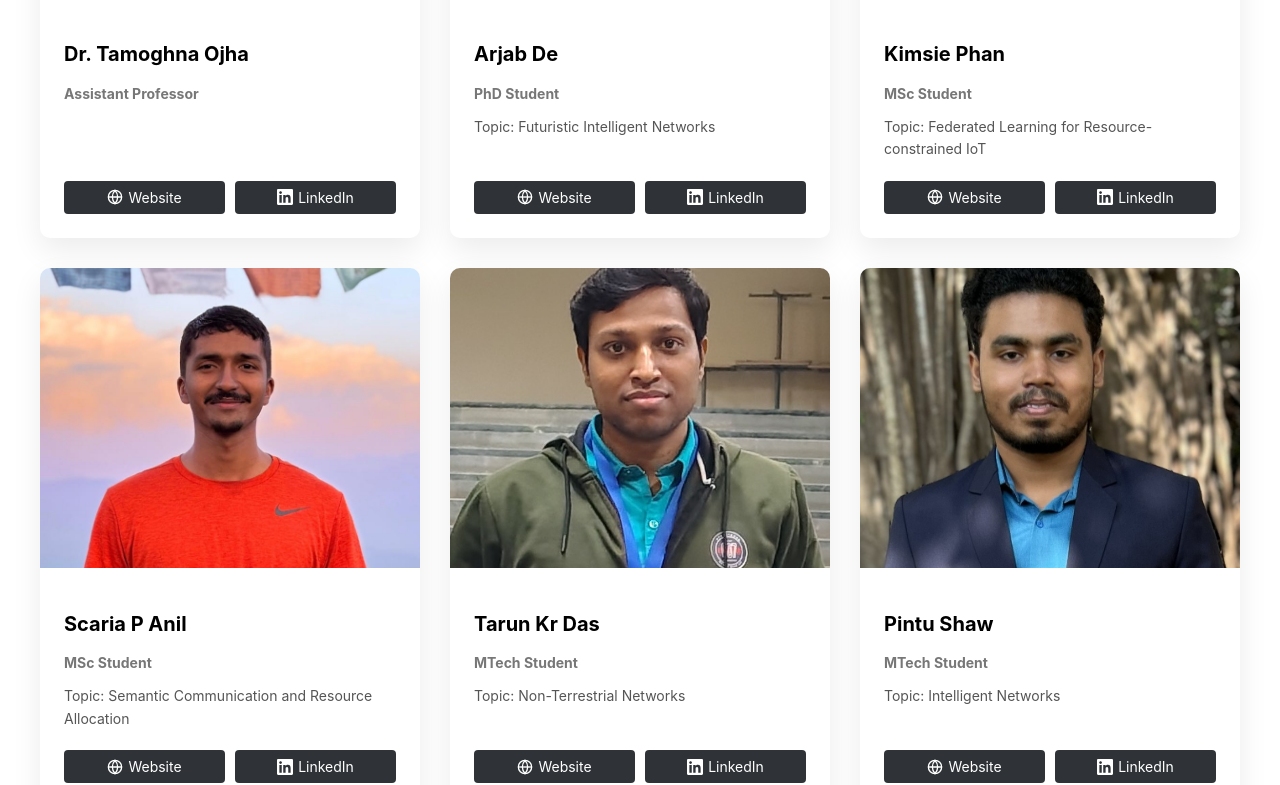
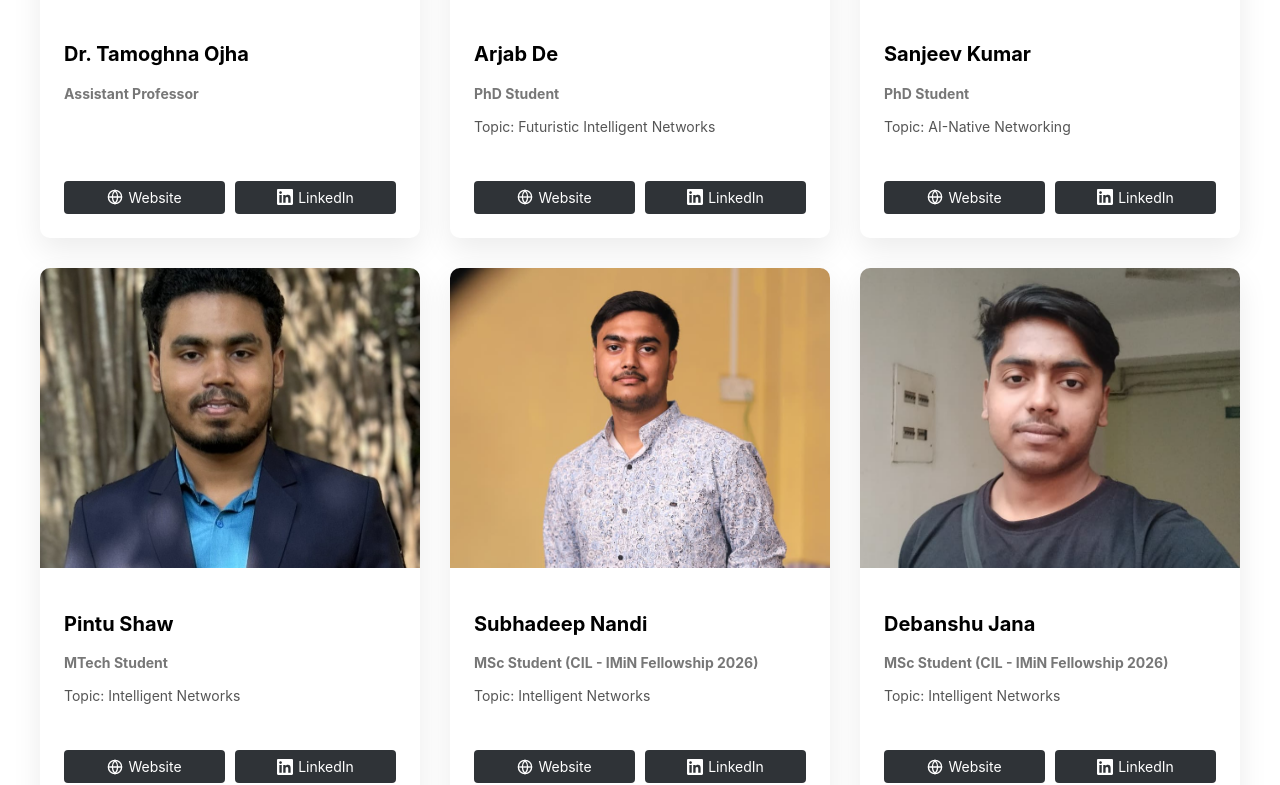
Before and after one commit to cosinelab-iitism/cosinelab-iitism.github.io, a React (Create React App) app: page /team in a window 1280 px wide. Shown: the part 1102-1887 px from the top of the page. Built offline with nearby package versions, Linux system fonts and the light colour scheme.

Commit message:
members links updated

```diff
--- a/src/pages/team/Team.css
+++ b/src/pages/team/Team.css
@@ -26,6 +26,10 @@
   display: grid;
   grid-template-columns: repeat(3, 1fr);
   gap: 30px;
+}
+
+.previous-members-grid {
+  grid-template-columns: repeat(4, minmax(0, 1fr));
 }
 
 /* Card */
@@ -100,15 +104,17 @@
   text-align: left;
 }
 
-.previous-members .interns h3 {
-  margin-bottom: 8px;
+.previous-members .interns-title {
+  margin: 24px 0 12px;
+  font-size: 20px;
 }
 
-.previous-members .interns ul {
-  /* align bullets with card body content */
-  padding-left: 16px; /* smaller indent to reduce gap */
-  margin-top: 0;
-  list-style-position: inside; /* keep marker closer to text */
+.previous-members .interns-section {
+  margin-top: 24px;
+}
+
+.previous-members .interns-grid {
+  margin: 0 0 16px;
 }
 
 /* Button */
@@ -141,6 +147,10 @@
   .team-grid {
     grid-template-columns: repeat(2, 1fr);
   }
+
+  .previous-members-grid {
+    grid-template-columns: repeat(2, 1fr);
+  }
 }
 
 @media (max-width: 600px) {
@@ -148,6 +158,10 @@
     grid-template-columns: 1fr;
   }
 
+  .previous-members-grid {
+    grid-template-columns: 1fr;
+  }
+
   .team-title {
     font-size: 28px;
   }
--- a/src/pages/team/Team.js
+++ b/src/pages/team/Team.js
@@ -2,6 +2,7 @@
 import "./Team.css";
 import tamoghna from "../../images/tamoghna.jpg";
 import arjab1 from "../../images/arjab1.jpg";
+import sanjeev from "../../images/sanjeev.jpg";
 import kimsie from "../../images/kimsie.jpg";
 import scaria from "../../images/scaria.jpg";
 import tarun from "../../images/tarun.jpg";
@@ -29,6 +30,15 @@
     image: arjab1,
     website: "#",
     linkedin: "https://www.linkedin.com/in/arjab-de-919559312/",
+  },
+  {
+    name: "Sanjeev Kumar",
+    role: "PhD Student",
+    description:
+      "Topic: AI-Native Networking",
+    image: sanjeev,
+    website: "#",
+    linkedin: "https://www.linkedin.com/in/sanjeevnits",
   },
   {
     name: "Kimsie Phan",
@@ -113,16 +123,62 @@
   },
 ];
 
+const previousMemberNames = [
+  "Scaria P Anil",
+  "Kimsie Phan",
+  "Tarun Kr Das",
+  "Gargi Kedia",
+  "Manjil Nepal",
+  "Jiya Debnath",
+  "Priyangshu Sahaji",
+  "Arshee Naz",
+];
+
+const currentMembers = teamMembers.filter(
+  (member) => !previousMemberNames.includes(member.name)
+);
+
+const previousMemberFallbacks = {
+  "Manjil Nepal": {
+    role: "Summer Intern - 2025",
+    description: "Topic: Federated Learning for Resource-constrained IoT",
+    image: teammember,
+    linkedin: "https://www.linkedin.com/in/manjilnepal/",
+  },
+  "Jiya Debnath": {
+    role: "Summer Intern - 2025",
+    description: "Topic: TinyML models",
+    image: teammember,
+    linkedin: "#",
+  },
+  "Priyangshu Sahaji": {
+    role: "Summer Intern - 2025",
+    description: "Topic: Resource-constrained IoT Networks",
+    image: teammember,
+    linkedin: "#",
+  },
+  "Arshee Naz": {
+    role: "ACM Anveshan Setu Visiting PhD Student - Summer 2025",
+    description: "Topic: AI/ML-based Communication Protocol for Non-Terrestrial Networks",
+    image: teammember,
+    linkedin: "https://www.linkedin.com/in/arshee-naz-098758167/",
+  },
+};
+
+const previousMembers = previousMemberNames.map((name) => {
+  const existingMember = teamMembers.find((member) => member.name === name);
+  if (existingMember) {
+    return existingMember;
+  }
+
+  return {
+    name,
+    ...previousMemberFallbacks[name],
+  };
+});
+
 export default function Team() {
-  return (
-    <main className="team-page">
-      <h1 className="team-title">Meet Our Team</h1>
-      <p className="team-subtitle">
-        Meet the passionate people who drive our vision forward.
-      </p>
-
-      <div className="team-grid">
-        {teamMembers.map((member, index) => (
+  const renderMemberCard = (member, index, showWebsite = true) => (
     <div className="team-card" key={index}>
       <div
         className="team-card-image"
@@ -137,7 +193,7 @@
         <p>{member.description}</p>
 
         <div className="buttons-container">
-                {member.website && (
+          {showWebsite && member.website && (
             <a
               href={member.website}
               target="_blank"
@@ -168,23 +224,24 @@
         </div>
       </div>
     </div>
-        ))}
+  );
+
+  return (
+    <main className="team-page">
+      <h1 className="team-title">Meet Our Team</h1>
+      <p className="team-subtitle">
+        Meet the passionate people who drive our vision forward.
+      </p>
+
+      <div className="team-grid">
+        {currentMembers.map((member, index) => renderMemberCard(member, index, true))}
       </div>
 
-      {/* Previous members section with interns list */}
+      {/* Previous members section */}
       <section className="previous-members">
         <h2 className="previous-members-title">Previous Members</h2>
-        <div className="interns">
-          <h3>Summer Interns - 2025</h3>
-          <ul>
-            <li>Mr. Manjil Nepal. Topic: Federated Learning for Resource-constrained IoT</li>
-            <li>Ms. Jiya Debnath. Topic: TinyML models</li>
-            <li>Mr. Priyangshu Sahaji. Topic: Resource-constrained IoT Networks</li>
-          </ul>
-          <h3>ACM Anveshan Setu Visiting PhD Student - Summer 2025</h3>
-          <ul>
-            <li>Ms. Arshee Naz (NIT Delhi). Topic: AI/ML-based Communication Protocol for Non-Terrestrial Networks</li>
-          </ul>
+        <div className="team-grid previous-members-grid">
+          {previousMembers.map((member, index) => renderMemberCard(member, index, false))}
         </div>
       </section>
     </main>
```
Also changed, not shown: src/images/sanjeev.jpg (added). Lines whose indentation alone changed are shown as unchanged.
